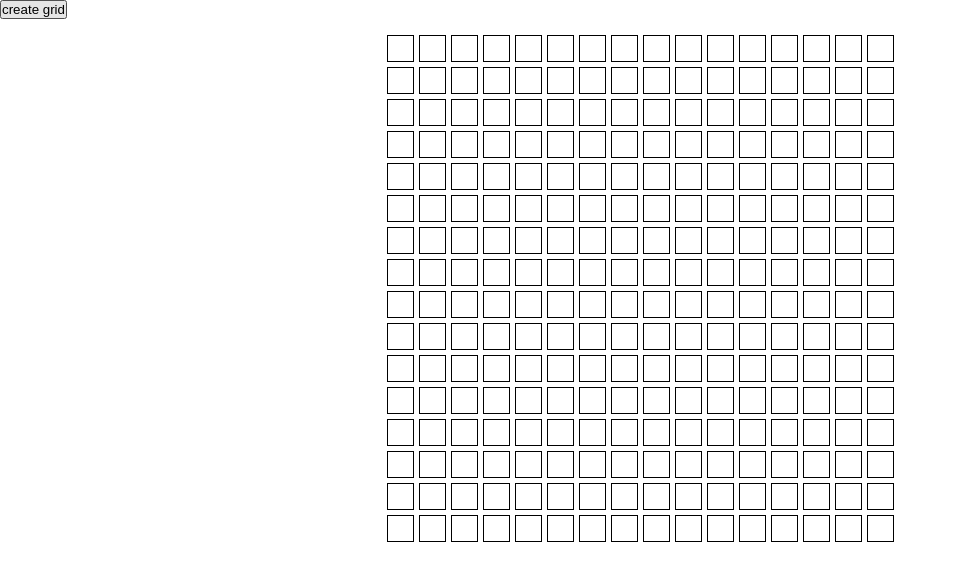
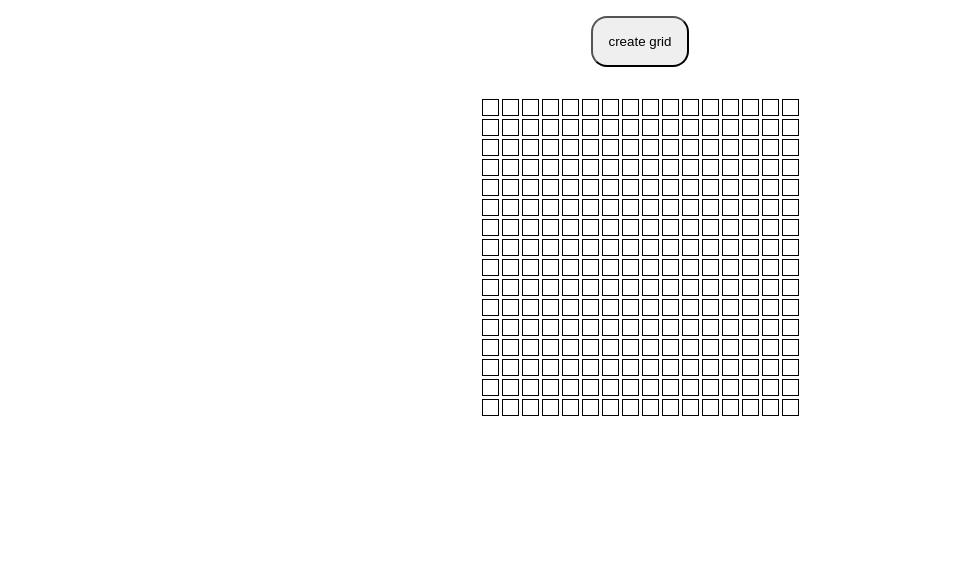
Before and after one commit to EGRrqq/Etch-a-Sketch, a plain HTML site: page index.html in a window 1280 px wide. Shown: the whole page, without its empty margins (0-957 px from the left). Drawn offline with Linux system fonts and the light colour scheme.

Commit message:
chore(css): center elements
chore(js): remove pseudocode
chore(js): add helper comments

```diff
--- a/script.js
+++ b/script.js
@@ -1,8 +1,9 @@
 const container = document.querySelector(".container");
 container.style.cssText =
-  "margin: 1rem; display: flex; gap: 5px; justify-content: center; align-items: center;";
+  "margin: 1rem; display: flex; gap: 3px; justify-content: center; align-items: center;";
 
 const button = document.createElement("button");
+button.style.cssText = "margin: 1rem; padding: 1rem; cursor: pointer; border-radius: 1rem;";
 button.textContent = "create grid";
 
 const main = document.querySelector("main");
@@ -14,15 +15,12 @@ main.prepend(button);
   newGrid();
 })();
 
-// newGrid()
-// - drawGrid()
-// - cleanGrid()
-// - drawGrid(getNum())
-
 function newGrid() {
   button.addEventListener("click", () => {
     const num = getNum();
 
+    // if num === false, it means that the user click on cancel button
+    // so it is necessary to keep the previous grid
     if (num) {
       cleanGrid();
       drawGrid(num);
@@ -55,13 +53,13 @@ function drawGrid(num = 16) {
   while (i < num) {
     const gridRow = document.createElement("div");
     gridRow.classList.add("gridRow");
-    gridRow.style.cssText = "display: flex; flex-direction: column; gap: 5px;";
+    gridRow.style.cssText = "display: flex; flex-direction: column; gap: 3px;";
 
     while (j < num) {
       const gridItem = document.createElement("div");
       gridItem.classList.add("gridItem");
       gridItem.style.cssText =
-        "width: 25px; height: 25px; border: 1px solid black;";
+        "width: 15px; height: 15px; border: 1px solid black;";
 
       gridRow.appendChild(gridItem);
       container.appendChild(gridRow);
--- a/style.css
+++ b/style.css
@@ -2,3 +2,11 @@
     margin: 0;
     padding: 0;
 }
+
+main {
+    min-width: 100dvh;
+    display: flex;
+    flex-direction: column;
+    justify-content: center;
+    align-items: center;
+}
```
